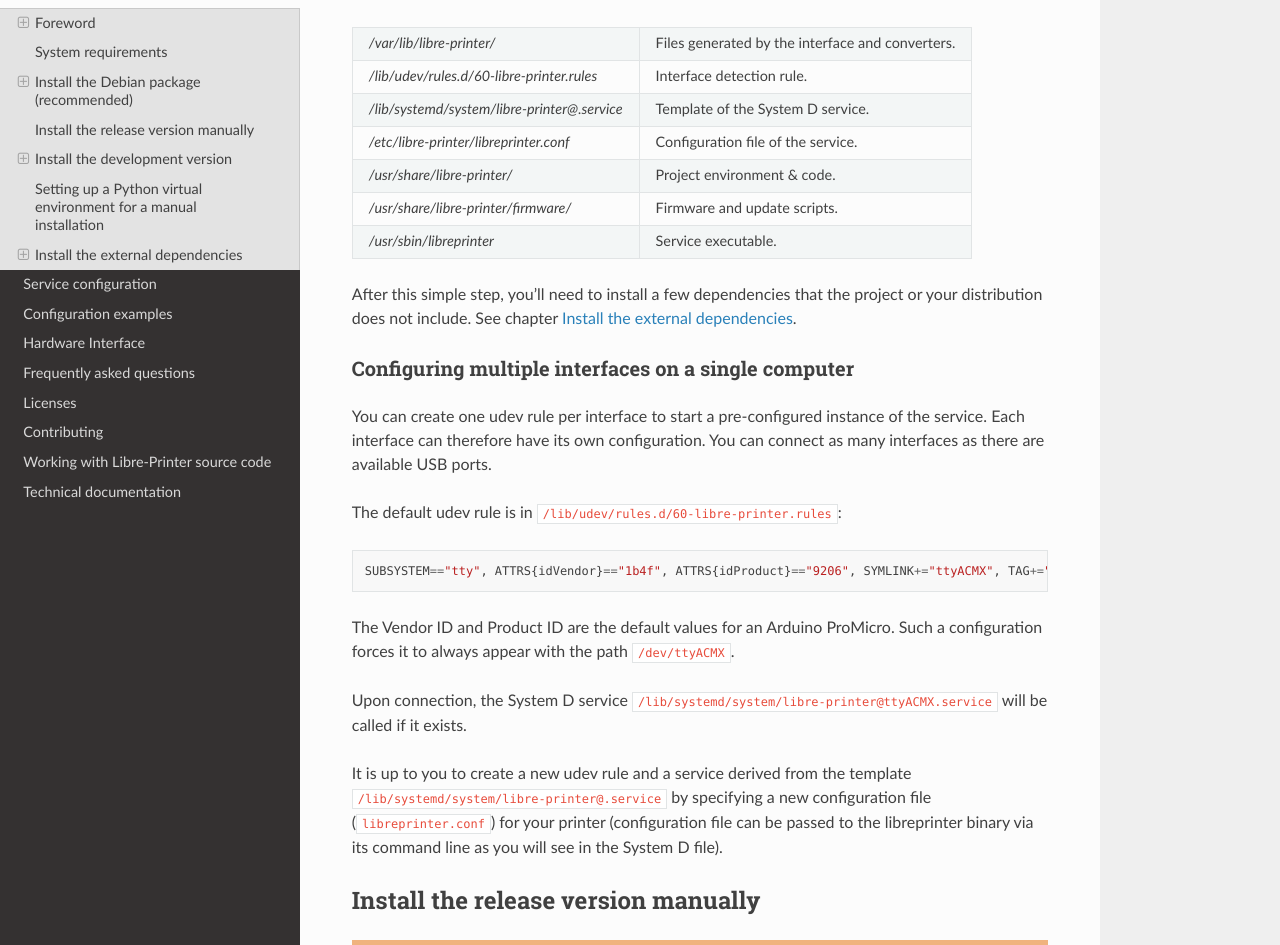
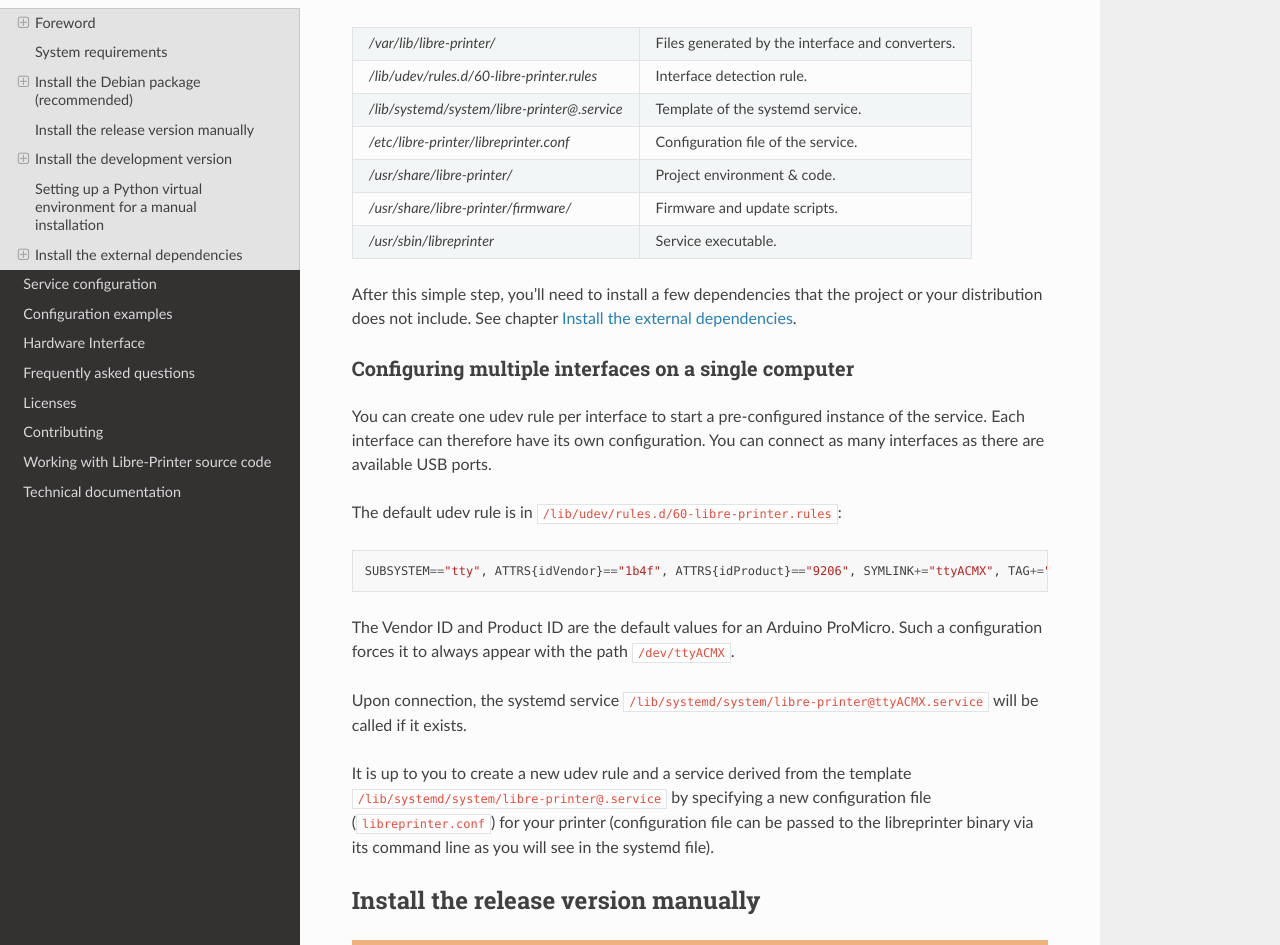
Before and after one commit to ysard/libre-printer, a Sphinx documentation site: the page built from doc/source/installation.rst, in a window 1280 px wide and 1400 px high, scrolled down 1305 px. Shown: the part 158-1103 px from the top of the window. Built offline with Sphinx 7.4.7 and the Read the Docs theme 3.1.0, drawn with Linux system fonts in a browser that asks for light colours; some of the changed text lies outside the part shown.

Commit message:
[doc] fix typos

```diff
--- a/doc/source/FAQ.rst
+++ b/doc/source/FAQ.rst
@@ -52,7 +52,7 @@
 
 |project_name| offers a way to forward the data to be printed to another printer.
 
-The support of other printers can be a problem problem but
+The support of other printers can be a problem but
 it's not the responsibility of the project because this part is
 handled by CUPS and its embedded drivers on GNU/Linux distributions.
 However, it should be noted that new printers are quickly supported
@@ -73,7 +73,7 @@
 (the Epson ESC instruction converter) is the one that is really useful.
 
 The other executables are only used to move the print files or to perform minor
-perform minor actions; they have all been reimplemented in the code of |project_name|.
+actions; they have all been reimplemented in the code of |project_name|.
 
 
 You can reuse the `convert-escp2` executable from Retroprinter as is in the
--- a/doc/source/installation.rst
+++ b/doc/source/installation.rst
@@ -58,7 +58,7 @@
 ============================================ =================================================
 `/var/lib/libre-printer/`                    Files generated by the interface and converters.
 `/lib/udev/rules.d/60-libre-printer.rules`   Interface detection rule.
-`/lib/systemd/system/libre-printer@.service` Template of the System D service.
+`/lib/systemd/system/libre-printer@.service` Template of the systemd service.
 `/etc/libre-printer/libreprinter.conf`       Configuration file of the service.
 `/usr/share/libre-printer/`                  Project environment & code.
 `/usr/share/libre-printer/firmware/`         Firmware and update scripts.
@@ -88,13 +88,13 @@
 ProMicro. Such a configuration forces it to always appear with the path
 ``/dev/ttyACMX``.
 
-Upon connection, the System D service ``/lib/systemd/system/libre-printer@ttyACMX.service``
+Upon connection, the systemd service ``/lib/systemd/system/libre-printer@ttyACMX.service``
 will be called if it exists.
 
 It is up to you to create a new udev rule and a service derived from the template
 ``/lib/systemd/system/libre-printer@.service`` by specifying a new configuration
 file (``libreprinter.conf``) for your printer (configuration file can be passed
-to the libreprinter binary via its command line as you will see in the System D file).
+to the libreprinter binary via its command line as you will see in the systemd file).
 
 
 
--- a/doc/source/interface_usage.rst
+++ b/doc/source/interface_usage.rst
@@ -178,7 +178,7 @@
 high because some equipments require it (cables or devices).
 For example, the Commodore C64 seems to require a 5V voltage on pin 18.
 
-Pin 35 may may also require a high state for some equipment.
+Pin 35 may also require a high state for some equipment.
 The pad near pin 4 of resistor R7 should be connected for this purpose.
 
 Options:
--- a/doc/source/service_configuration.rst
+++ b/doc/source/service_configuration.rst
@@ -43,7 +43,7 @@
 
 - **escp2_converter_path=**
 
-    Path of the legacy espc2 converter. If the binary is not at the end of the
+    Path of the legacy escp2 converter. If the binary is not at the end of the
     given path its expected name is "convert-escp2".
 
     Default is as in the RetroPrinter image:
```
Also changed, not shown: other parts of doc/source/installation.rst (+1 -1 lines).
